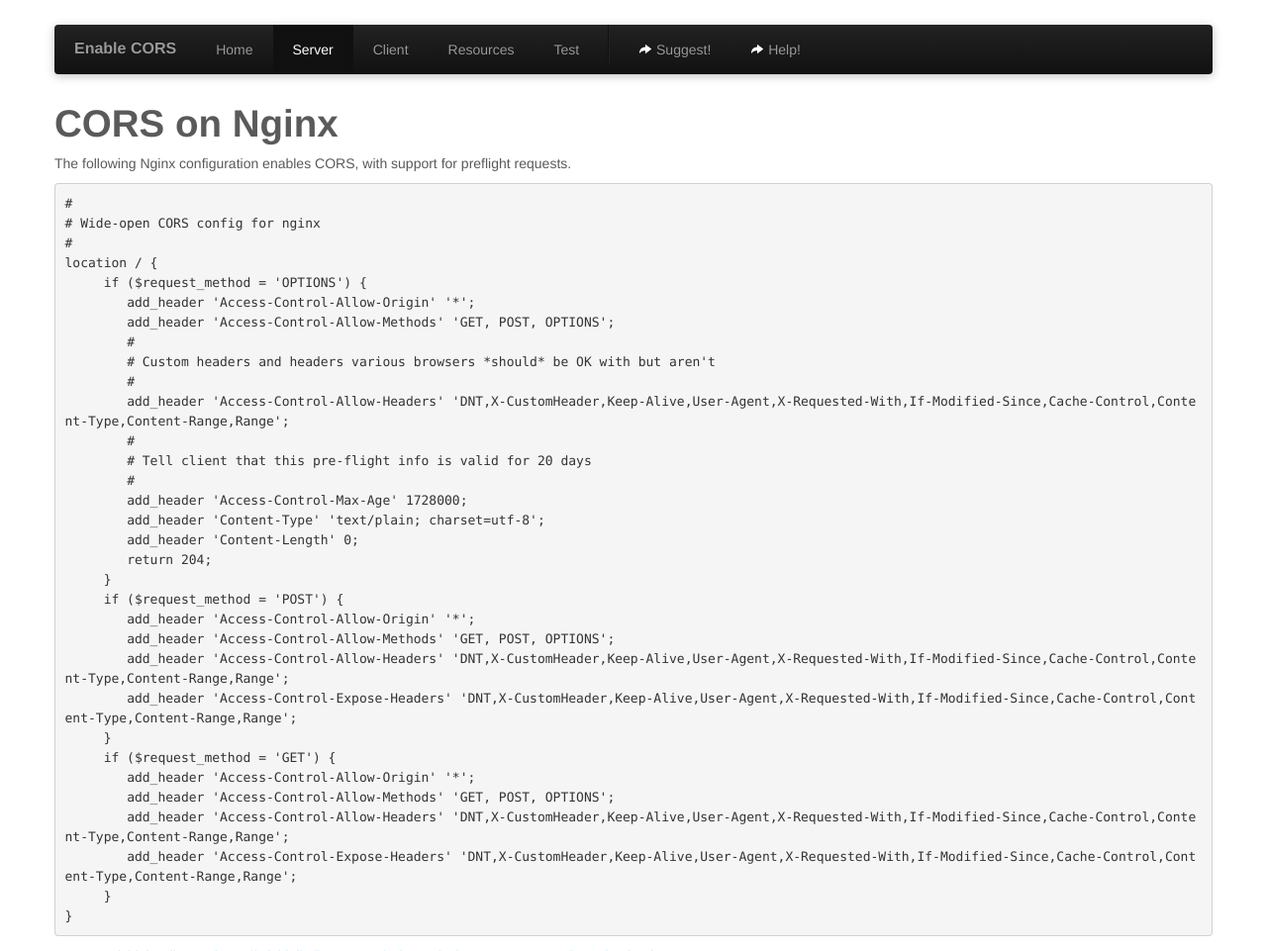
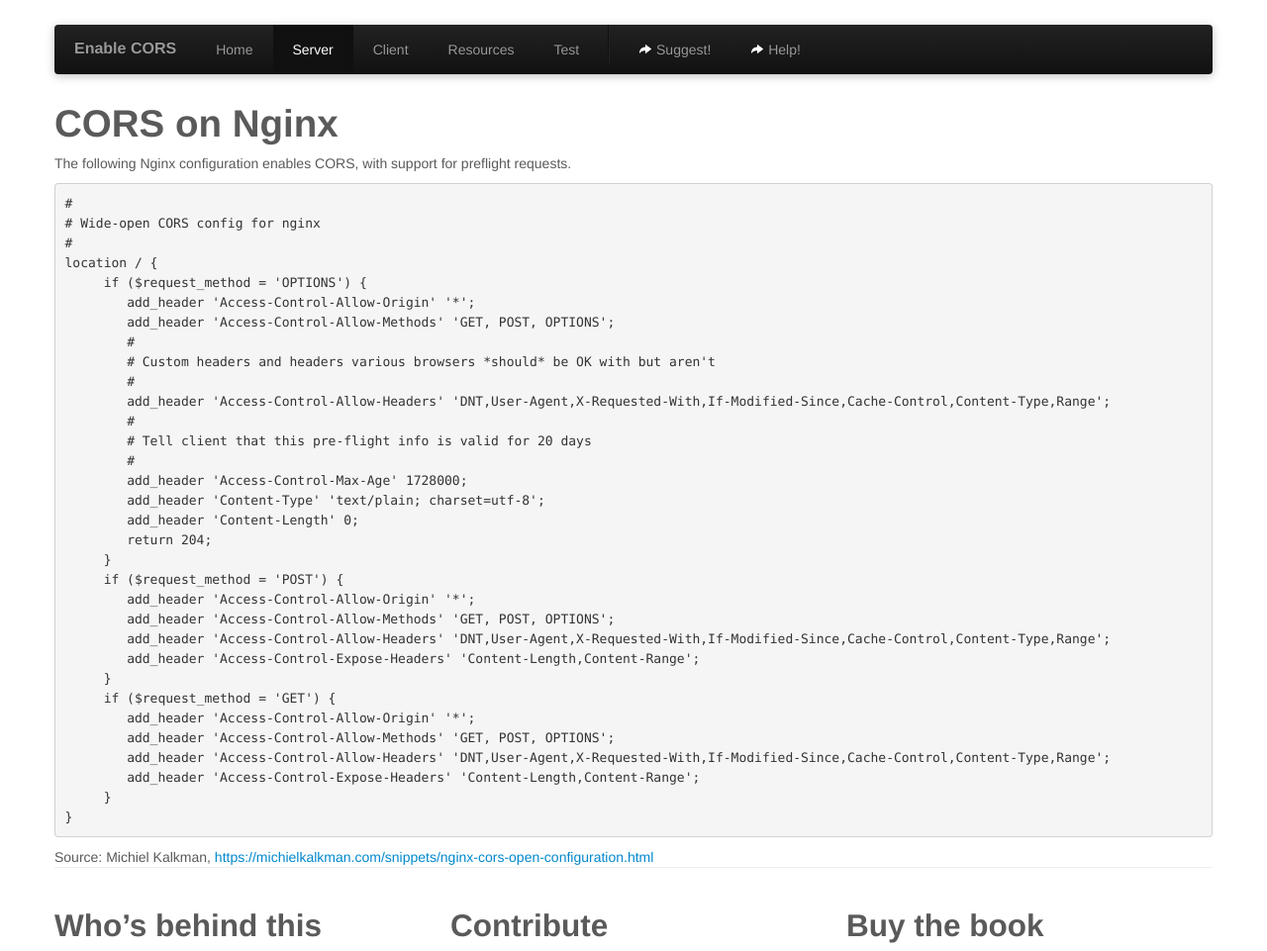
Before and after one commit to monsur/enable-cors.org, a Jekyll site: the page built from server_nginx.html, in a window 1280 px wide, cut to the strip 0-961 px from the top of the page. Shown: the whole strip at 99% size. Built offline with Jekyll 4.4.1, drawn with Linux system fonts in a browser that asks for light colours.

Commit message:
Fix #133.  Change Allow and Expose headers in nginx config.

```diff
--- a/server_nginx.html
+++ b/server_nginx.html
@@ -21,7 +21,7 @@
         #
         # Custom headers and headers various browsers *should* be OK with but aren't
         #
-        add_header 'Access-Control-Allow-Headers' 'DNT,X-CustomHeader,Keep-Alive,User-Agent,X-Requested-With,If-Modified-Since,Cache-Control,Content-Type,Content-Range,Range';
+        add_header 'Access-Control-Allow-Headers' 'DNT,User-Agent,X-Requested-With,If-Modified-Since,Cache-Control,Content-Type,Range';
         #
         # Tell client that this pre-flight info is valid for 20 days
         #
@@ -33,14 +33,14 @@
      if ($request_method = 'POST') {
         add_header 'Access-Control-Allow-Origin' '*';
         add_header 'Access-Control-Allow-Methods' 'GET, POST, OPTIONS';
-        add_header 'Access-Control-Allow-Headers' 'DNT,X-CustomHeader,Keep-Alive,User-Agent,X-Requested-With,If-Modified-Since,Cache-Control,Content-Type,Content-Range,Range';
-        add_header 'Access-Control-Expose-Headers' 'DNT,X-CustomHeader,Keep-Alive,User-Agent,X-Requested-With,If-Modified-Since,Cache-Control,Content-Type,Content-Range,Range';
+        add_header 'Access-Control-Allow-Headers' 'DNT,User-Agent,X-Requested-With,If-Modified-Since,Cache-Control,Content-Type,Range';
+        add_header 'Access-Control-Expose-Headers' 'Content-Length,Content-Range';
      }
      if ($request_method = 'GET') {
         add_header 'Access-Control-Allow-Origin' '*';
         add_header 'Access-Control-Allow-Methods' 'GET, POST, OPTIONS';
-        add_header 'Access-Control-Allow-Headers' 'DNT,X-CustomHeader,Keep-Alive,User-Agent,X-Requested-With,If-Modified-Since,Cache-Control,Content-Type,Content-Range,Range';
-        add_header 'Access-Control-Expose-Headers' 'DNT,X-CustomHeader,Keep-Alive,User-Agent,X-Requested-With,If-Modified-Since,Cache-Control,Content-Type,Content-Range,Range';
+        add_header 'Access-Control-Allow-Headers' 'DNT,User-Agent,X-Requested-With,If-Modified-Since,Cache-Control,Content-Type,Range';
+        add_header 'Access-Control-Expose-Headers' 'Content-Length,Content-Range';
      }
 }
 </pre>
```
